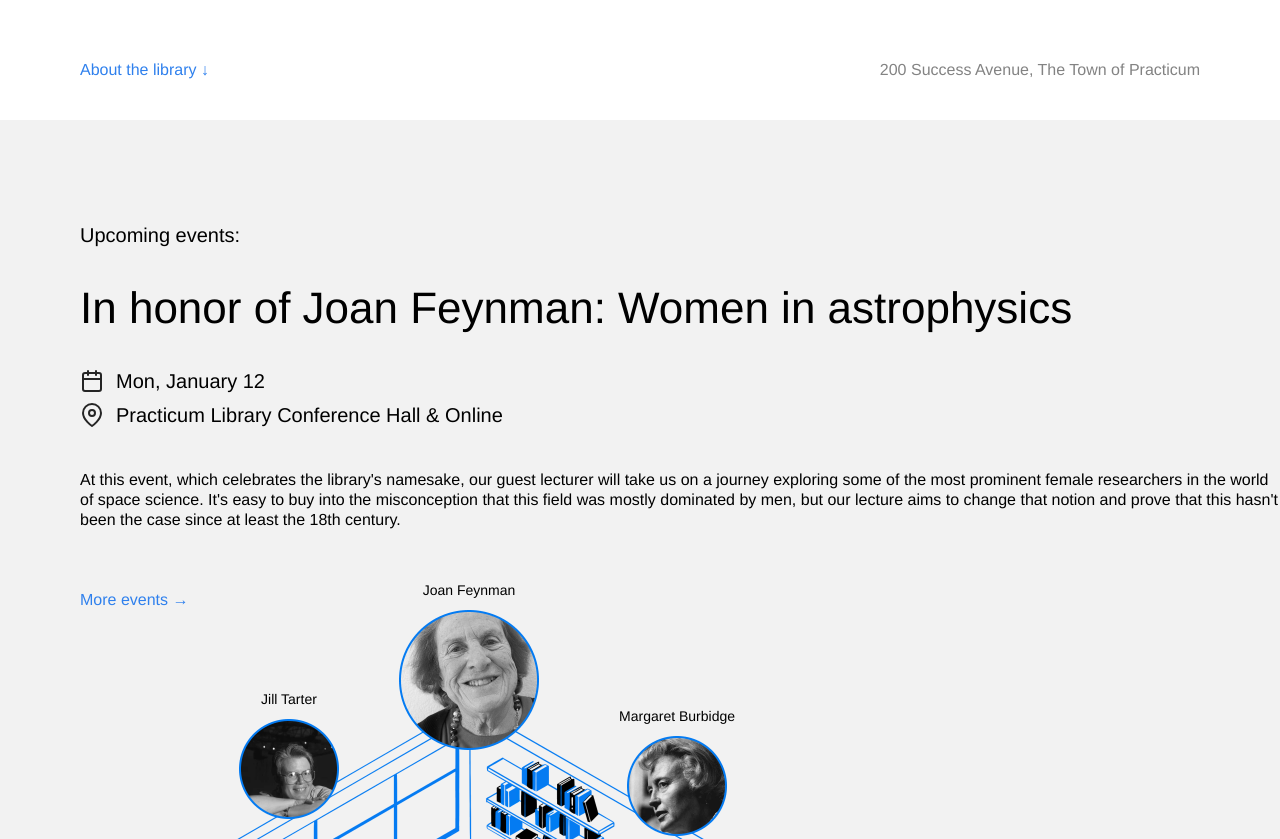
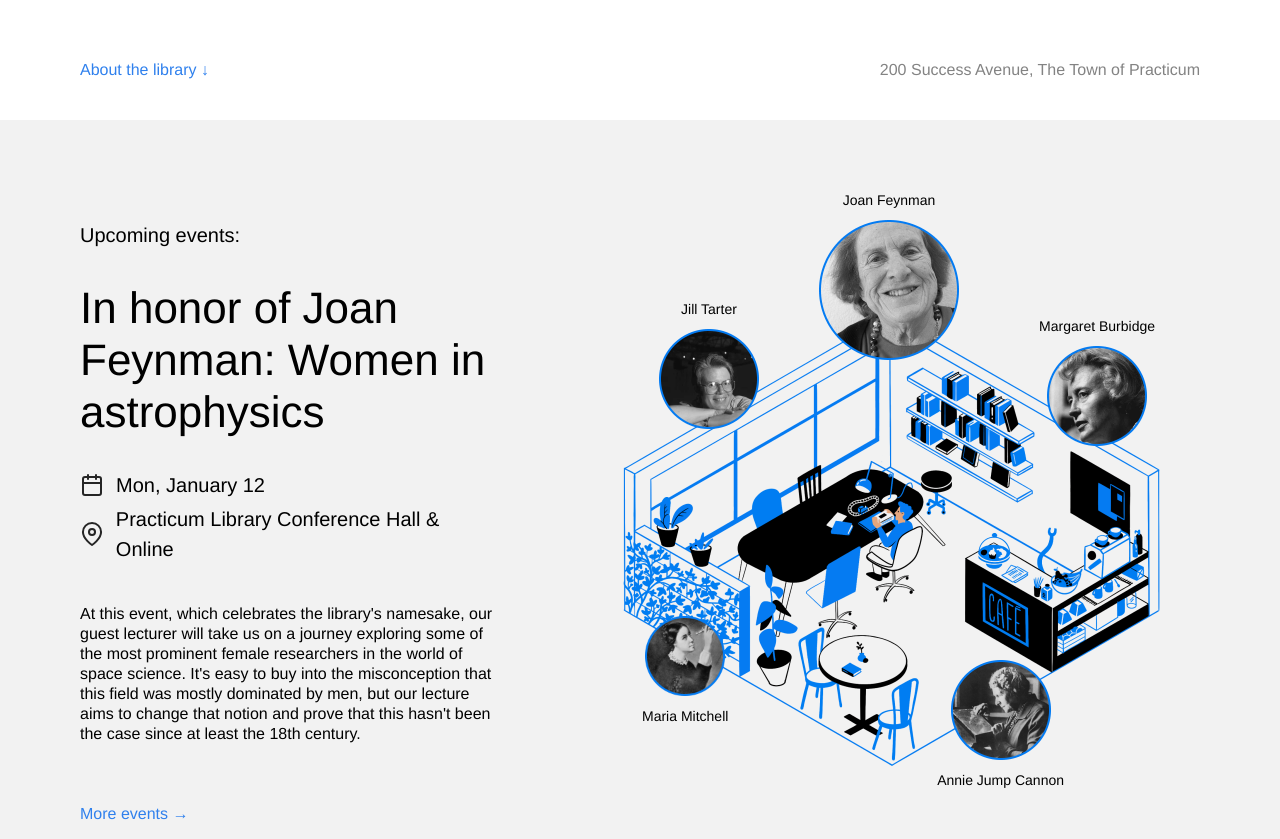
Before and after one commit to Chance-bledsoe/se_project_library, a plain HTML site: page index.html in a window 1280 px wide. Shown: the part 680-1519 px from the top of the page. Drawn offline with Linux system fonts and the light colour scheme.

Commit message:
commit message

```diff
--- a/styles/style.css
+++ b/styles/style.css
@@ -96,7 +96,7 @@
   color: #838383;
 }
 .events {
-  padding: 100px 0 120px 80px;/images/cafe.png
+  padding: 100px 0 120px 80px;
   display: flex;
   align-items: start;
   justify-content: space-between;
```
